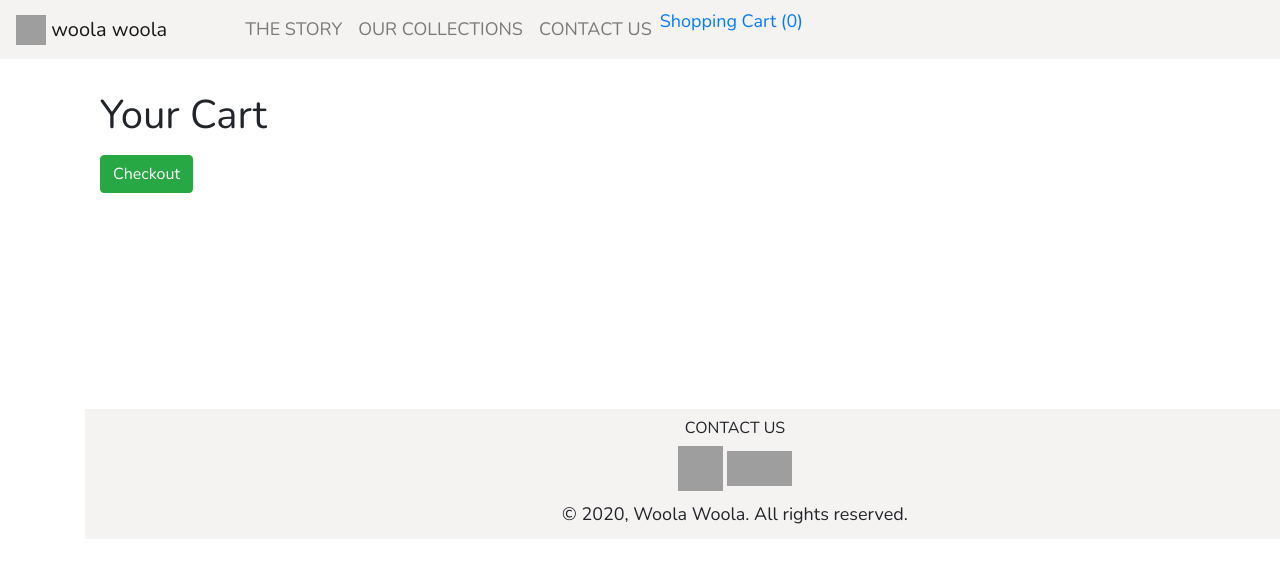
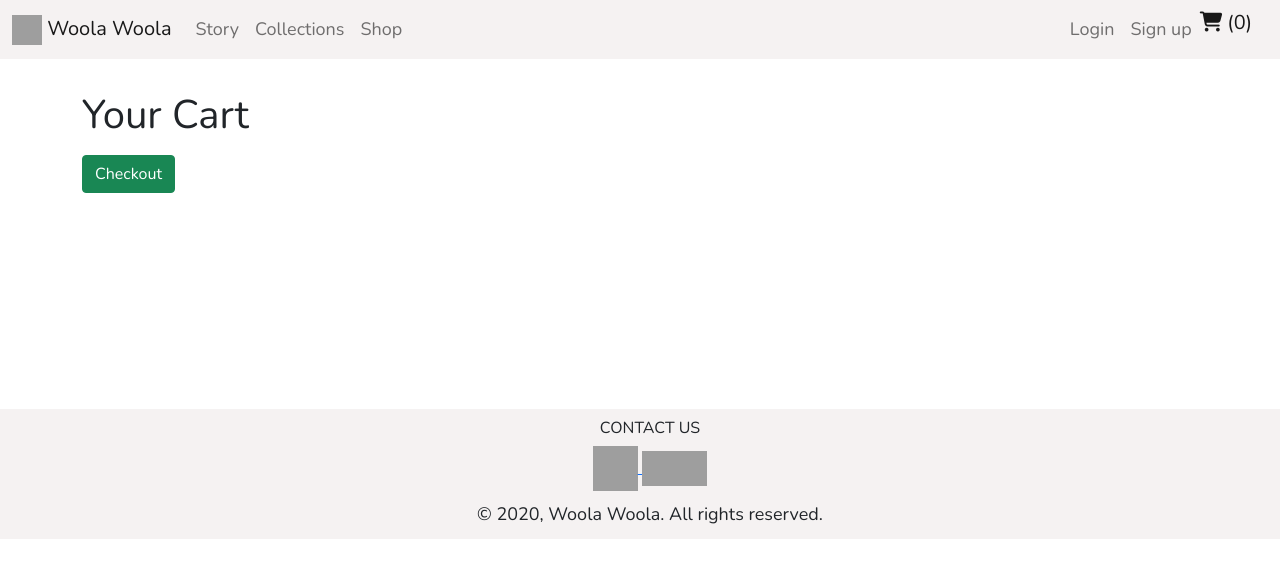
Before and after one commit to farhansam/woola2_shop, a Django app: page /cart/ in a window 1280 px wide; the page is wider, and only the part inside the window is pictured. Shown: the top 578 px of that part. Run offline with Django 3.2, Linux system fonts and the light colour scheme; some libraries are stand-ins or nearby versions; grey boxes are pictures that could not be loaded.

Commit message:
edited navbar

```diff
--- a/static/styles.css
+++ b/static/styles.css
@@ -18,8 +18,8 @@ h1, h2, h3, h4, h4, h6 {
     margin-bottom: 2em;
 }
 
-.hb-align {
-    margin-right: 70px;
+.align-right {
+    text-align: right;
 }
 
 .banner {
--- a/templates/base-template.html
+++ b/templates/base-template.html
@@ -1,18 +1,18 @@
 {%load static %}
 <!DOCTYPE html>
 <html lang="en">
+
 <head>
     <meta charset="UTF-8" />
     <meta name="viewport" content="width=device-width, initial-scale=1.0" />
-    <link rel="stylesheet" href="https://cdn.jsdelivr.net/npm/bootstrap@4.5.3/dist/css/bootstrap.min.css" integrity="sha384-TX8t27EcRE3e/ihU7zmQxVncDAy5uIKz4rEkgIXeMed4M0jlfIDPvg6uqKI2xXr2" crossorigin="anonymous">
-    <script src="https://cdn.jsdelivr.net/npm/bootstrap@4.5.3/dist/js/bootstrap.bundle.min.js" integrity="sha384-ho+j7jyWK8fNQe+A12Hb8AhRq26LrZ/JpcUGGOn+Y7RsweNrtN/tE3MoK7ZeZDyx" crossorigin="anonymous"></script>
-    <script src="https://code.jquery.com/jquery-3.5.1.slim.min.js" integrity="sha384-DfXdz2htPH0lsSSs5nCTpuj/zy4C+OGpamoFVy38MVBnE+IbbVYUew+OrCXaRkfj" crossorigin="anonymous"></script>
-    <script src="https://cdn.jsdelivr.net/npm/popper.js@1.16.1/dist/umd/popper.min.js" integrity="sha384-9/reFTGAW83EW2RDu2S0VKaIzap3H66lZH81PoYlFhbGU+6BZp6G7niu735Sk7lN" crossorigin="anonymous"></script>
-    <script src="https://cdn.jsdelivr.net/npm/bootstrap@4.5.3/dist/js/bootstrap.min.js" integrity="sha384-w1Q4orYjBQndcko6MimVbzY0tgp4pWB4lZ7lr30WKz0vr/aWKhXdBNmNb5D92v7s" crossorigin="anonymous"></script>
+    <link href="https://cdn.jsdelivr.net/npm/bootstrap@5.0.1/dist/css/bootstrap.min.css" rel="stylesheet"
+        integrity="sha384-+0n0xVW2eSR5OomGNYDnhzAbDsOXxcvSN1TPprVMTNDbiYZCxYbOOl7+AMvyTG2x" crossorigin="anonymous">
     <link rel="stylesheet" href="{% static 'styles.css' %}">
     <link rel="preconnect" href="https://fonts.gstatic.com">
     <link href="https://fonts.googleapis.com/css2?family=Nunito:wght@300&display=swap" rel="stylesheet">
-    <link rel="icon" href="image/logo.png" type="image/gif" sizes="16x16">
+    <link rel="icon" href="https://ucarecdn.com/6a786d4b-82c9-4405-b0e2-a50dea624958/logo.png" type="image/gif"
+        sizes="16x16">
+    <script src="https://kit.fontawesome.com/05506b7d04.js" crossorigin="anonymous"></script>
     <title>{%block title%}{%endblock%}</title>
     {%block head %}{%endblock%}
 </head>
@@ -20,53 +20,61 @@
 <body>
     <!-- Navbar -->
     <nav class="navbar navbar-expand-lg navbar-light navbar-custom">
-      <a class="navbar-brand active hb-align">
-        <img
-          src="image/logo.png"
-          width="30"
-          height="30"
-          class="d-inline-block align-top"
-          alt="Logo"
-          loading="lazy"
-        />
-        woola woola <span class="sr-only">(current)</span>
+        <div class="container-fluid">
+            <a class="navbar-brand active" aria-current="page" href="#">
+                <img src="https://ucarecdn.com/6a786d4b-82c9-4405-b0e2-a50dea624958/logo.png" alt="logo" width="30"
+                    height="30" class="d-inline-block align-text-top">
+                Woola Woola
             </a>
-      <button
-        class="navbar-toggler"
-        type="button"
-        data-toggle="collapse"
-        data-target="#navbarNavAltMarkup"
-        aria-controls="navbarNavAltMarkup"
-        aria-expanded="false"
-        aria-label="Toggle navigation"
-      >
+            <button class="navbar-toggler" type="button" data-bs-toggle="collapse" data-bs-target="#navbarNav"
+                aria-controls="navbarNav" aria-expanded="false" aria-label="Toggle navigation">
                 <span class="navbar-toggler-icon"></span>
             </button>
-      <div class="collapse navbar-collapse" id="navbarNavAltMarkup">
-        <div class="navbar-nav">
-          <a class="nav-link" href="story.html">THE STORY</a>
-          <a class="nav-link" href="collections.html">OUR COLLECTIONS</a>
-          <a class="nav-link" href="contact.html">CONTACT US</a>
-          <a href="{% url 'view_cart_route' %}">Shopping Cart ({{number_of_items}})</a>
+            <div class="collapse navbar-collapse justify-content-between" id="navbarNav">
+                <ul class="navbar-nav">
+                    <li class="nav-item">
+                        <a class="nav-link" href="#">Story</a>
+                    </li>
+                    <li class="nav-item">
+                        <a class="nav-link" href="#">Collections</a>
+                    </li>
+                    <li class="nav-item">
+                        <a class="nav-link" href="#">Shop</a>
+                    </li>
+                </ul>
+                <ul class="navbar-nav">
+                    <li class="nav-item">
+                        <a class="nav-link" href="{% url 'account_login' %}">
+                            Login
+                        </a>
+                    </li>
+                    <li class="nav-item">
+                        <a class="nav-link" href="{% url 'account_signup' %}">
+                            Sign up
+                        </a>
+                    </li>
+                    <li class="nav-item">
+                        <a class="navbar-brand" href="{% url 'view_cart_route' %}">
+                            <i class="fas fa-shopping-cart"></i>
+                            ({{number_of_items}})
+                        </a>
+                    </li>
+                </ul>
             </div>
         </div>
     </nav>
 
-    <div class="container">
     {% if messages %}
     <div class='alert alert-success'>
         {% for message in messages %} <p>{{ message }}</p> {% endfor %}
-
     </div>
     {% endif %}
 
     <div class="container">
-
         {%block content%}{%endblock%}
     </div>
 
     {%block js %}{%endblock%}
-
 
     <!-- Footer -->
     <footer>
@@ -81,6 +89,11 @@
             <p class="footer-text">&#169; 2020, Woola Woola. All rights reserved.</p>
         </div>
     </footer>
+
+    <script src="https://cdn.jsdelivr.net/npm/bootstrap@5.0.1/dist/js/bootstrap.bundle.min.js"
+        integrity="sha384-gtEjrD/SeCtmISkJkNUaaKMoLD0//ElJ19smozuHV6z3Iehds+3Ulb9Bn9Plx0x4" crossorigin="anonymous">
+    </script>
+
 </body>
 
 
```
Also changed, not shown: templates/home-template.html (added). Lines whose indentation alone changed are shown as unchanged.
